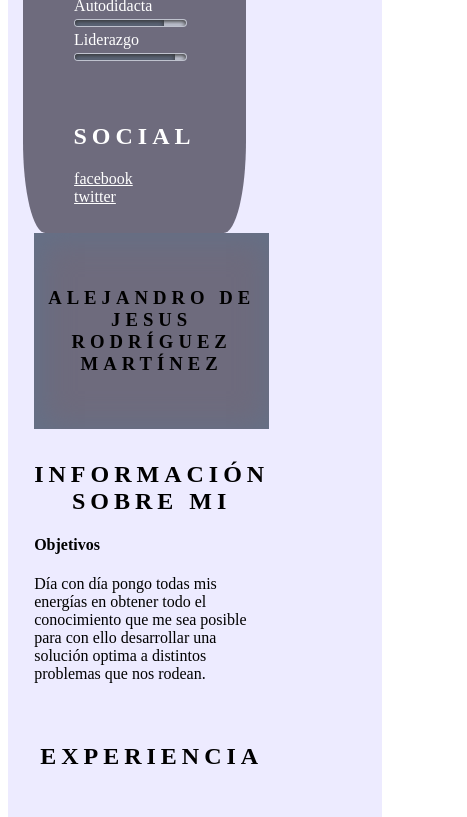
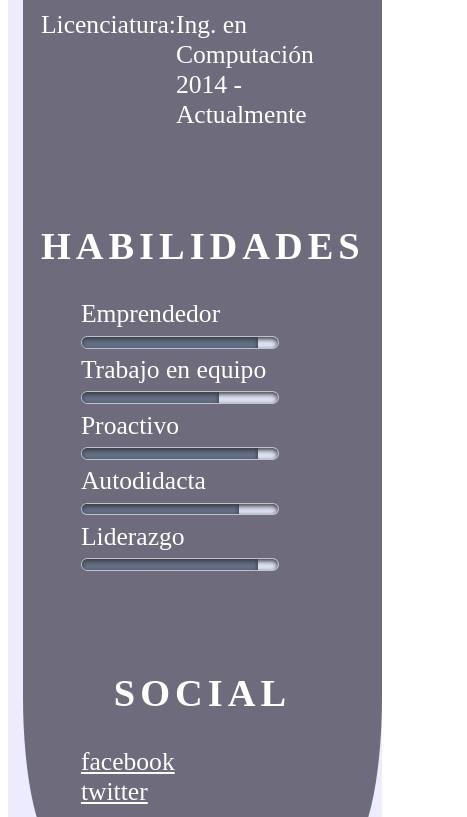
Before and after one commit to Alexrodriguezcmf/curriculum, a plain HTML site: page index.html in a window 390 px wide. Shown: the part 692-1509 px from the top of the page, 467 px wide, since content can reach past the window. Drawn offline with Linux system fonts and the light colour scheme.

Commit message:
modificacion en parametros de queries

```diff
--- a/css/master.css
+++ b/css/master.css
@@ -125,18 +125,21 @@ meter::-webkit-meter-optimum-value {
   box-shadow: 0 2px 5px 0px #333 inset;
 }
 
-@@media (max-width: 550px) {
+@media (max-width: 550px) {
   .flex-content{
     font-size: 1.6em;
-    /* flex-wrap: wrap; */
+    flex-wrap: wrap;
   }
   .flex-aside{
-    flex: 50%
+    display: flex;
+    flex-basis: 100%;
   }
   .flex-main{
-    padding-top: 10%;
+    display: flex;
+    flex-basis: 100%;
+    margin-top: 10%;
   }
   aside, main{
-    flex: 100%
+    flex: 100%;
   }
 }
```
Also changed, not shown: 2 other files.
